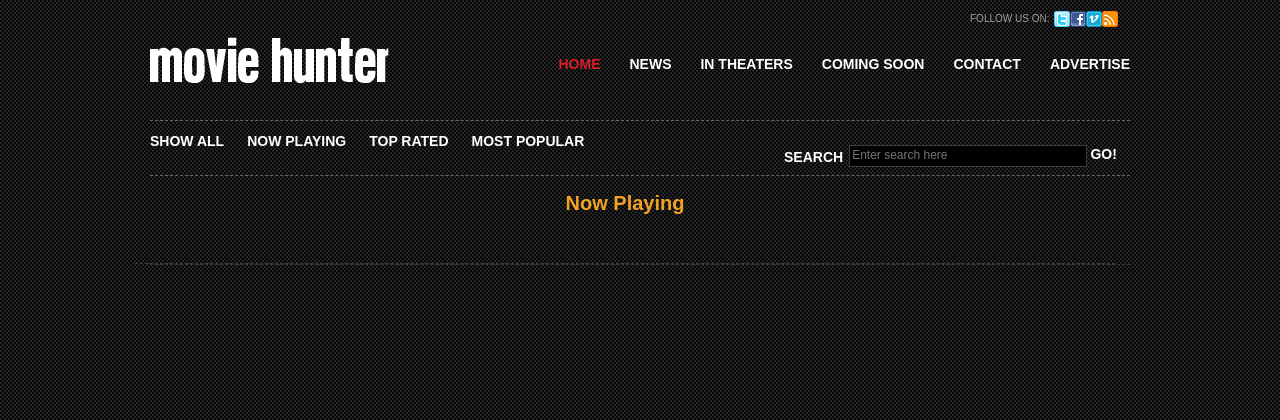
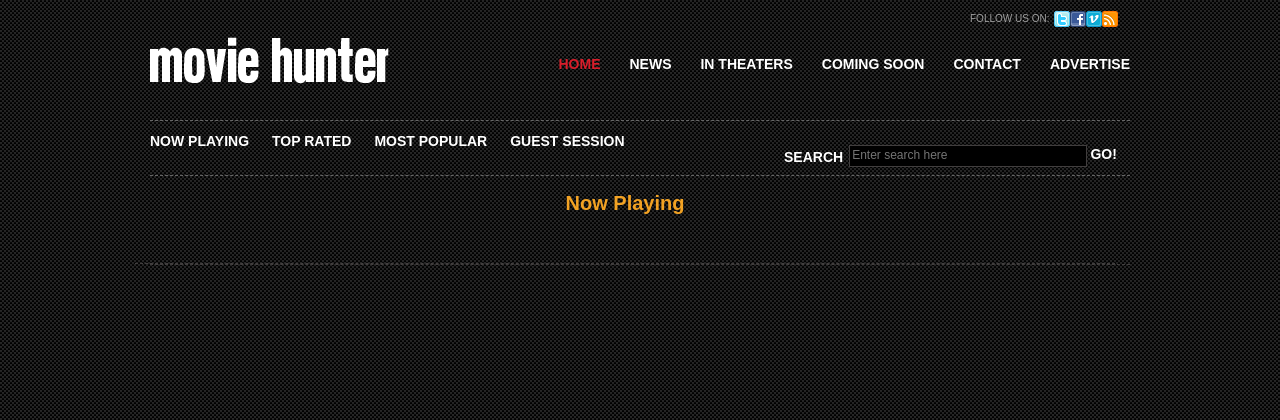
Before and after one commit to DiaaRamadan/movie-db-api, a PHP site: page /index.php in a window 1280 px wide. Shown: the top 420 px of the page. Run offline with PHP 8.4, Linux system fonts and the light colour scheme; data that the repository does not hold is empty.

Commit message:
edit rate and header files

```diff
--- a/header.php
+++ b/header.php
@@ -12,7 +12,7 @@
 <!-- START PAGE SOURCE -->
 <div id="shell">
   <div id="header">
-    <h1 id="logo"><a href="#">MovieHunter</a></h1>
+    <h1 id="logo"><a href="">Movie DB API</a></h1>
     <div class="social"> <span>FOLLOW US ON:</span>
       <ul>
         <li><a class="twitter" href="#">twitter</a></li>
@@ -23,20 +23,20 @@
     </div>
     <div id="navigation">
       <ul>
-        <li><a class="active" href="#">HOME</a></li>
+        <li><a class="active" href="index.php">HOME</a></li>
         <li><a href="#">NEWS</a></li>
         <li><a href="#">IN THEATERS</a></li>
-        <li><a href="#">COMING SOON</a></li>
+        <li><a href="upcomming.php">COMING SOON</a></li>
         <li><a href="#">CONTACT</a></li>
         <li><a href="#">ADVERTISE</a></li>
       </ul>
     </div>
     <div id="sub-navigation">
       <ul>
-        <li><a href="#">SHOW ALL</a></li>
         <li><a href="index.php">NOW PLAYING</a></li>
         <li><a href="topRated.php">TOP RATED</a></li>
         <li><a href="popular.php">MOST POPULAR</a></li>
+         <li><a href="session.php">GUEST SESSION</a></li>
       </ul>
       <div id="search">
         <form action="search.php" method="get" accept-charset="utf-8">
```
Also changed, not shown: rate.php (added, +7 -0 lines).
